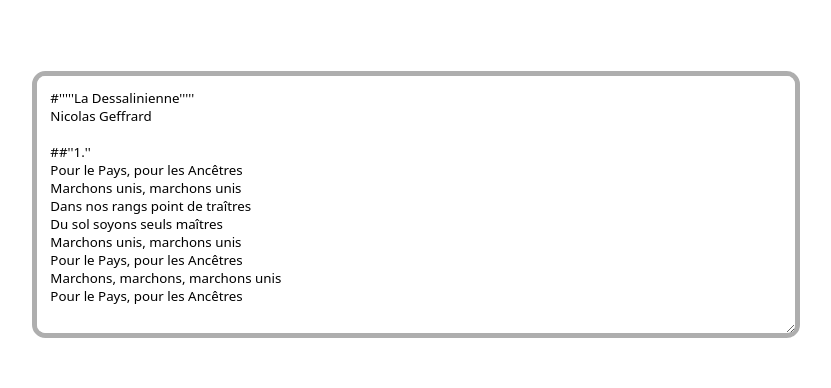
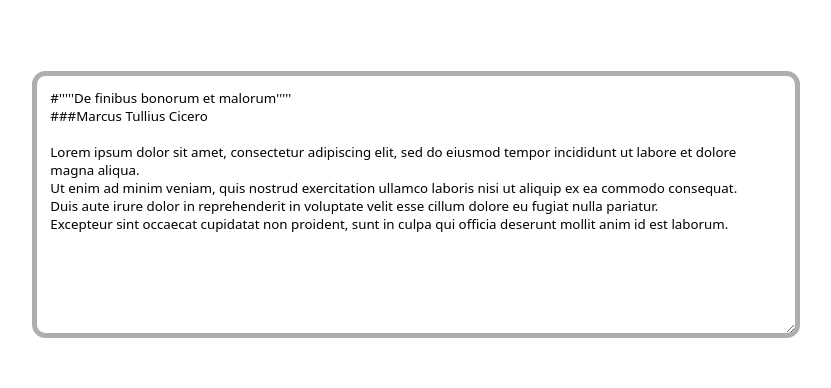
Before and after one commit to fringed-iris/fc2VisualEditor, a website: page demo/index.html in a window 1280 px wide. Shown: the top 388 px of the page, without its empty margins (224-1055 px from the left). Drawn offline with Linux system fonts and the light colour scheme.

Commit message:
ダミーテキスト変更

```diff
--- a/demo/index.html
+++ b/demo/index.html
@@ -38,18 +38,13 @@
 
 <body>
     <textarea id="input" class="textfield">
-#'''''La Dessalinienne'''''
-Nicolas Geffrard
+#'''''De finibus bonorum et malorum'''''
+###Marcus Tullius Cicero
 
-##''1.''
-Pour le Pays, pour les Ancêtres
-Marchons unis, marchons unis
-Dans nos rangs point de traîtres
-Du sol soyons seuls maîtres
-Marchons unis, marchons unis
-Pour le Pays, pour les Ancêtres
-Marchons, marchons, marchons unis
-Pour le Pays, pour les Ancêtres
+Lorem ipsum dolor sit amet, consectetur adipiscing elit, sed do eiusmod tempor incididunt ut labore et dolore magna aliqua.
+Ut enim ad minim veniam, quis nostrud exercitation ullamco laboris nisi ut aliquip ex ea commodo consequat.
+Duis aute irure dolor in reprehenderit in voluptate velit esse cillum dolore eu fugiat nulla pariatur.
+Excepteur sint occaecat cupidatat non proident, sunt in culpa qui officia deserunt mollit anim id est laborum.
     </textarea>
     <div id="parsed" class="textfield">
     </div>
```
